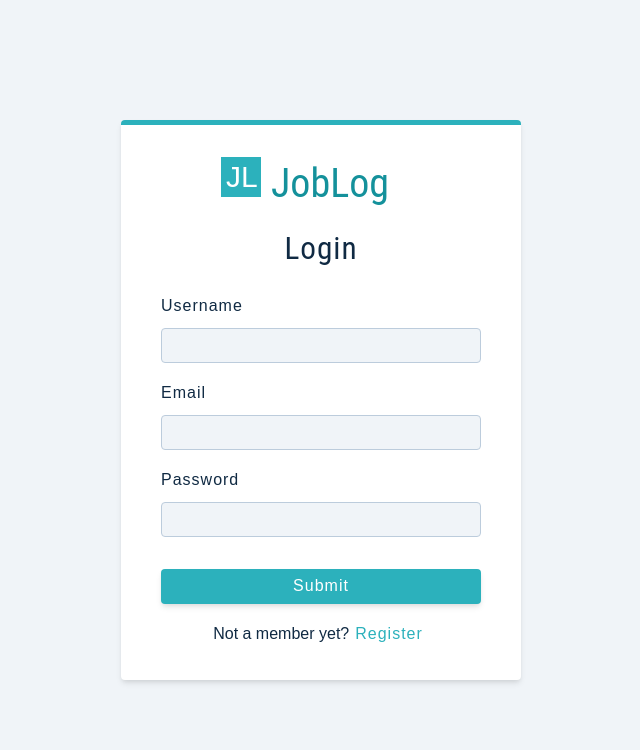
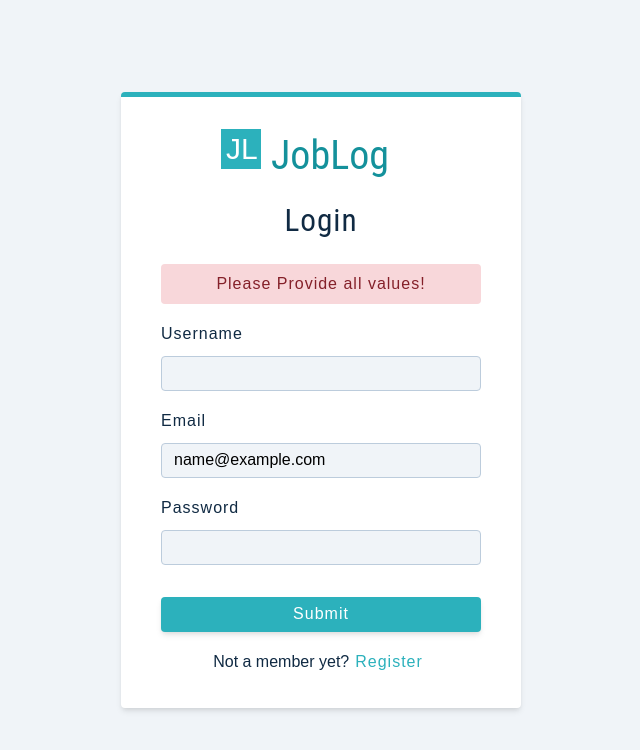
Before and after one commit to Henoker/joblog, a React (Create React App) app in the folder frontend/: page /register in a window 1280 px wide. Both pictures are taken after typing "Sample", "name@example.com", "Sample123" into the empty fields and a click on the button "Submit". Shown: the top 750 px of the page, without its empty margins (319-959 px from the left). Built offline with nearby package versions, Linux system fonts and the light colour scheme.

Commit message:
feat: apply gloabal usecontext, reducers on alert

```diff
--- a/frontend/src/components/Alert.js
+++ b/frontend/src/components/Alert.js
@@ -1,7 +1,9 @@
 import React from 'react'
+import { useAppContext } from '../context/appContext'
 
 const Alert = () => {
-  return <div className='alert alert-danger'>Alert goes here</div>
+  const { alertType, alertText} = useAppContext()
+  return <div className={`alert alert-${alertType}`}>{alertText}</div>
 }
 
 export default Alert
--- /dev/null
+++ b/frontend/src/context/actions.js
@@ -0,0 +1,2 @@
+export const DISPLAY_ALERT = 'SHOW_ALERT '
+export const CLEAR_ALERT = 'CLEAR_ALERT'
--- /dev/null
+++ b/frontend/src/context/appContext.js
@@ -0,0 +1,42 @@
+import React from "react";
+import { useReducer, useContext } from "react";
+
+import reducer from "./reducer";
+import { DISPLAY_ALERT, CLEAR_ALERT } from "./actions";
+
+const initialState = {
+    isLoading:false,
+    showAlert:false,
+    alertText:'',
+    alertType:'',
+}
+
+
+const AppContext = React.createContext()
+
+const AppProvider = ({children}) => {
+    const [state, dispatch] = useReducer(reducer, initialState)
+
+    const displayAlert = () => {
+        dispatch({ type: DISPLAY_ALERT})
+        clearAlert()
+    }
+
+    const clearAlert = () => {
+        setTimeout(()=>{
+            dispatch({ type: CLEAR_ALERT})
+        }, 3000 )
+
+    }
+    return <AppContext.Provider value={{...state, displayAlert, clearAlert}}>
+        {children}
+    </AppContext.Provider>
+}
+
+
+
+const useAppContext = () => {
+    return useContext(AppContext)
+}
+
+export {AppProvider, initialState, useAppContext}
--- /dev/null
+++ b/frontend/src/context/reducer.js
@@ -0,0 +1,24 @@
+import { DISPLAY_ALERT, CLEAR_ALERT } from "./actions";
+
+const reducer = (state, action) => {
+    if (action.type === DISPLAY_ALERT) {
+        return {
+            ...state,
+            showAlert: true,
+            alertType: 'danger',
+            alertText:'Please Provide all values!'
+        }
+    }
+
+    if (action.type === CLEAR_ALERT) {
+        return {
+            ...state,
+            showAlert: false,
+            alertType: '',
+            alertText:''}
+    }
+
+    throw new Error(`no such action : ${action.type}`);
+}
+
+export default reducer
--- a/frontend/src/index.js
+++ b/frontend/src/index.js
@@ -3,11 +3,16 @@ import ReactDOM from 'react-dom/client';
 import 'normalize.css';
 import './index.css';
 import App from './App';
+import { AppProvider } from './context/appContext';
+
 
 const root = ReactDOM.createRoot(document.getElementById('root'));
 root.render(
   <React.StrictMode>
-    <App />
+    <AppProvider>
+      <App />
+    </AppProvider>
+
   </React.StrictMode>
 );
 
--- a/frontend/src/pages/Register.js
+++ b/frontend/src/pages/Register.js
@@ -1,13 +1,14 @@
 import {useEffect, useState} from 'react';
 import { Logo , FormRow, Alert } from '../components';
 import Wrapper from '../assets/wrappers/RegisterPage';
+import { useAppContext } from '../context/appContext';
 
 const initialState = {
     name: '',
     email: '',
     password: '',
     isMember: true,
-    showAlert: false,
+
 
 }
 
@@ -15,25 +16,32 @@ const Register = () => {
     const [values, setValues] = useState(initialState)
     // Global state and useNavigate
 
+    const {isLoading, showAlert, displayAlert} = useAppContext()
+
     const toggleMember = () => {
         setValues({...values, isMember:!values.isMember})
     }
 
     const handleChange = (e) => {
-        console.log(e.target)
+        setValues({...values, [e.target.name]: e.target.value})
 
     }
 
     const onSubmit = (e) => {
         e.preventDefault()
-        console.log(e.target)
+        const {name, email, password, isMember} = values
+        if(!email || !password || (!isMember && !name)) {
+            displayAlert()
+            return
+        }
+        console.log(values)
     }
   return (
     <Wrapper className='full-page'>
         <form className='form' onSubmit={onSubmit}>
             <Logo />
             <h3>{values.isMember ? "Login":"Register"}</h3>
-            {values.showAlert && <Alert/>}
+            {showAlert && <Alert/>}
             {/* username input */}
             <FormRow
             type='text'
```
